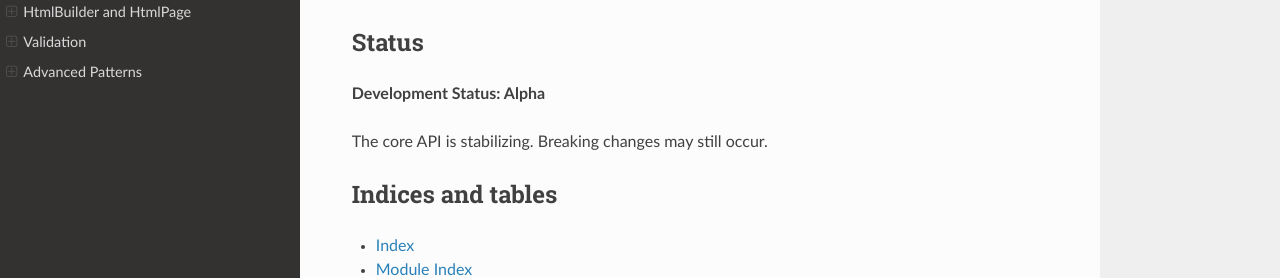
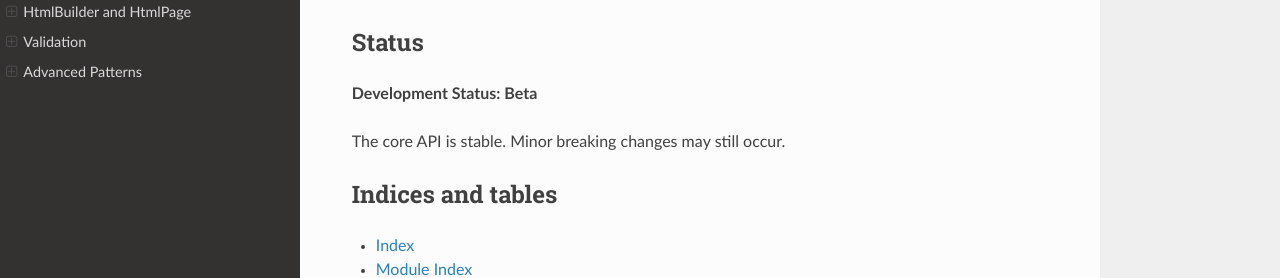
Before and after one commit to genropy/genro-bag, a Sphinx documentation site: the page built from docs/index.md, in a window 1280 px wide and 900 px high, scrolled down 3850 px. Shown: the part 405-683 px from the top of the window. Built offline with Sphinx 7.4.7 and the Read the Docs theme 3.1.0, drawn with Linux system fonts in a browser that asks for light colours; pages that are not in the unit, such as notebooks, are missing from menus.

Commit message:
docs: Update status to Beta

```diff
--- a/docs/index.md
+++ b/docs/index.md
@@ -151,9 +151,9 @@ builders/advanced
 
 ## Status
 
-**Development Status: Alpha**
+**Development Status: Beta**
 
-The core API is stabilizing. Breaking changes may still occur.
+The core API is stable. Minor breaking changes may still occur.
 
 ## Indices and tables
 
```
